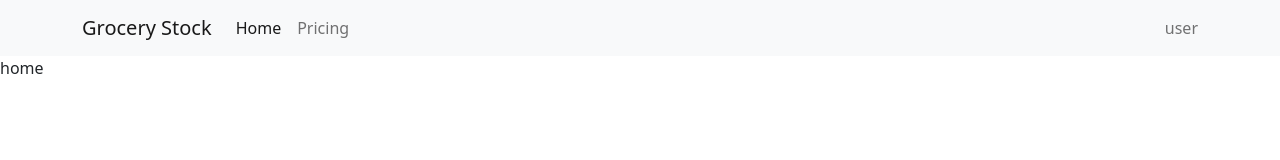
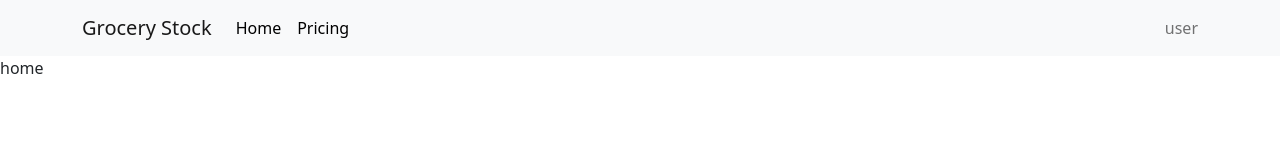
Before and after one commit to Pranto40/grocery-stock, a React (Create React App) app: page / in a window 1280 px wide. Shown: the top 160 px of the page. Built offline with nearby package versions, Linux system fonts and the light colour scheme.

Commit message:
custom active link added

```diff
--- /dev/null
+++ b/src/components/CustomLink/CustomLink.js
@@ -0,0 +1,20 @@
+import React from 'react';
+import { Link, useMatch, useResolvedPath } from 'react-router-dom';
+
+const CustomLink = ({ children, to, ...props }) => {
+    let resolved = useResolvedPath(to);
+    let match = useMatch({ path: resolved.pathname, end: true });
+    return (
+        <div>
+      <Link
+        style={{ color: match ? "red" : "black", textDecoration: match ? "underline" : "none" }}
+        to={to}
+        {...props}
+      >
+        {children}
+      </Link>
+    </div>
+    );
+};
+
+export default CustomLink;
--- a/src/components/Navbar/Navbar.js
+++ b/src/components/Navbar/Navbar.js
@@ -1,5 +1,6 @@
 import React from 'react';
 import { Link } from 'react-router-dom';
+import CustomLink from '../CustomLink/CustomLink';
 
 const Navbar = () => {
     return (
@@ -12,10 +13,10 @@
             <div className="collapse navbar-collapse" id="navbarText">
             <ul className="navbar-nav me-auto mb-2 mb-lg-0">
                 <li className="nav-item">
-                <Link className="nav-link active" aria-current="page" to="/home">Home</Link>
+                <CustomLink className="nav-link active" aria-current="page" to="/home">Home</CustomLink>
                 </li>
                 <li className="nav-item">
-                <Link className="nav-link" to="#">Pricing</Link>
+                <CustomLink className="nav-link" to="/fd">Pricing</CustomLink>
                 </li>
             </ul>
             <span className="navbar-text">
```
